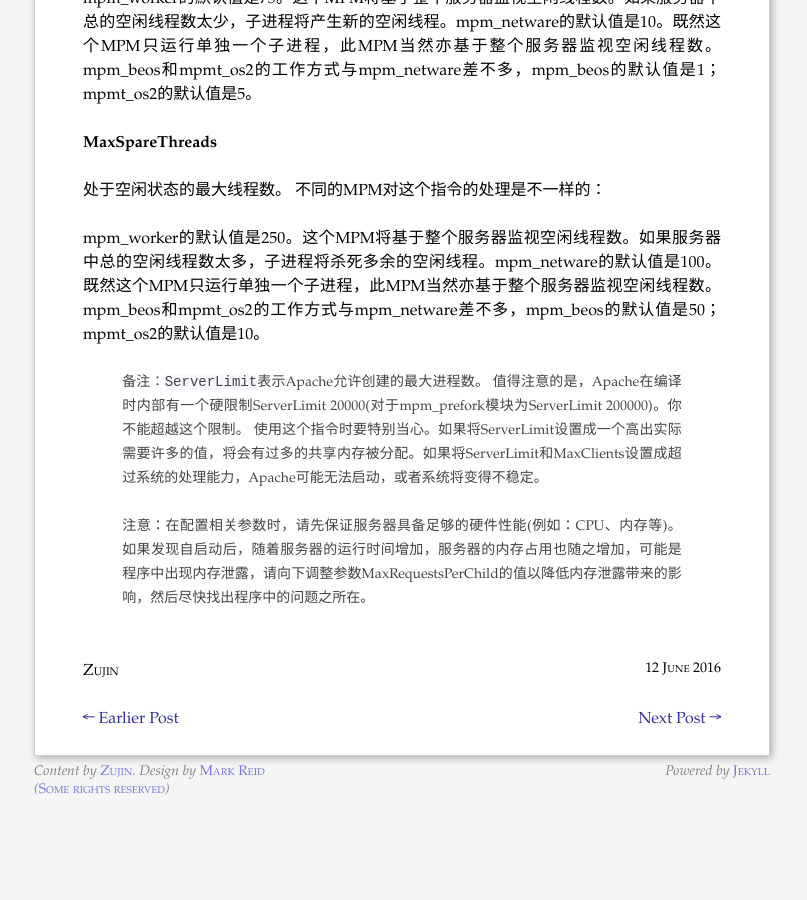
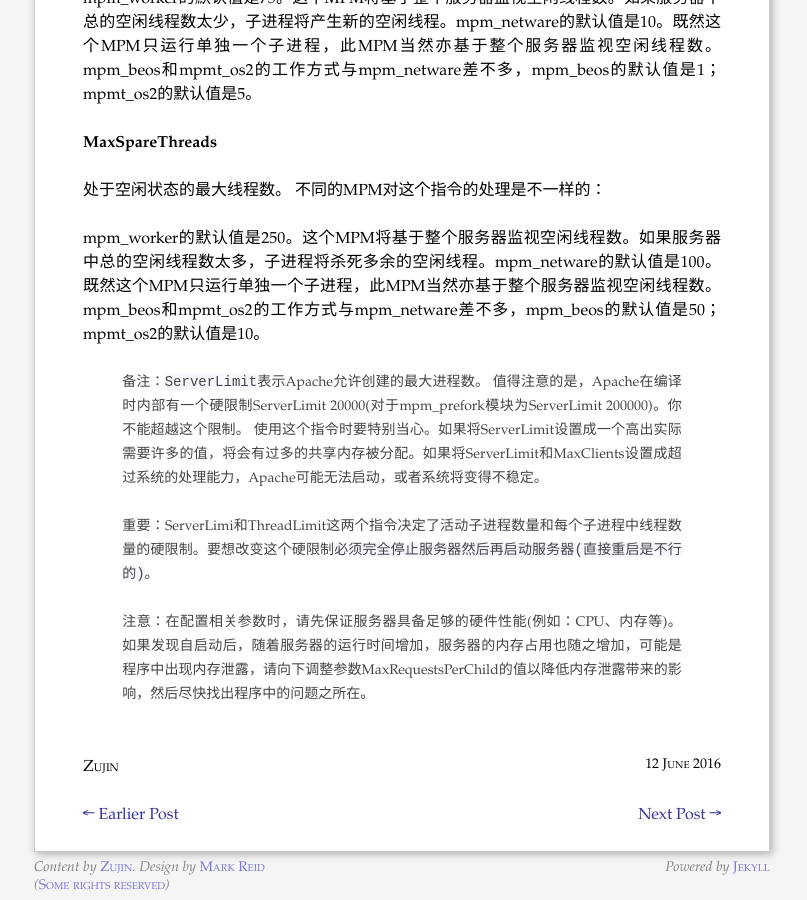
Before and after one commit to yuzujin/yuzujin.github.com, a Jekyll site: the page built from _posts/2016-06-12-apache.md, in a window 1280 px wide and 900 px high, scrolled down 4245 px. Shown: the whole window, without its empty margins (238-1045 px from the left). Built offline with Jekyll 4.4.1, drawn with Linux system fonts in a browser that asks for light colours; before the commit the page ends 5049 px from its top, so only the background shows below that.

Commit message:
update post 2016-06-12-apache

```diff
--- a/_posts/2016-06-12-apache.md
+++ b/_posts/2016-06-12-apache.md
@@ -173,5 +173,7 @@ mpm_worker的默认值是250。这个MPM将基于整个服务器监视空闲线
 > 备注：`ServerLimit`表示Apache允许创建的最大进程数。 值得注意的是，Apache在编译时内部有一个硬限制ServerLimit 20000(对于mpm_prefork模块为ServerLimit 200000)。你不能超越这个限制。
 使用这个指令时要特别当心。如果将ServerLimit设置成一个高出实际需要许多的值，将会有过多的共享内存被分配。如果将ServerLimit和MaxClients设置成超过系统的处理能力，Apache可能无法启动，或者系统将变得不稳定。
 
+> 重要：ServerLimi和ThreadLimit这两个指令决定了活动子进程数量和每个子进程中线程数量的硬限制。要想改变这个硬限制`必须完全停止服务器然后再启动服务器(直接重启是不行的)`。
+
 
 > 注意：在配置相关参数时，请先保证服务器具备足够的硬件性能(例如：CPU、内存等)。 如果发现自启动后，随着服务器的运行时间增加，服务器的内存占用也随之增加，可能是程序中出现内存泄露，请向下调整参数MaxRequestsPerChild的值以降低内存泄露带来的影响，然后尽快找出程序中的问题之所在。
```
